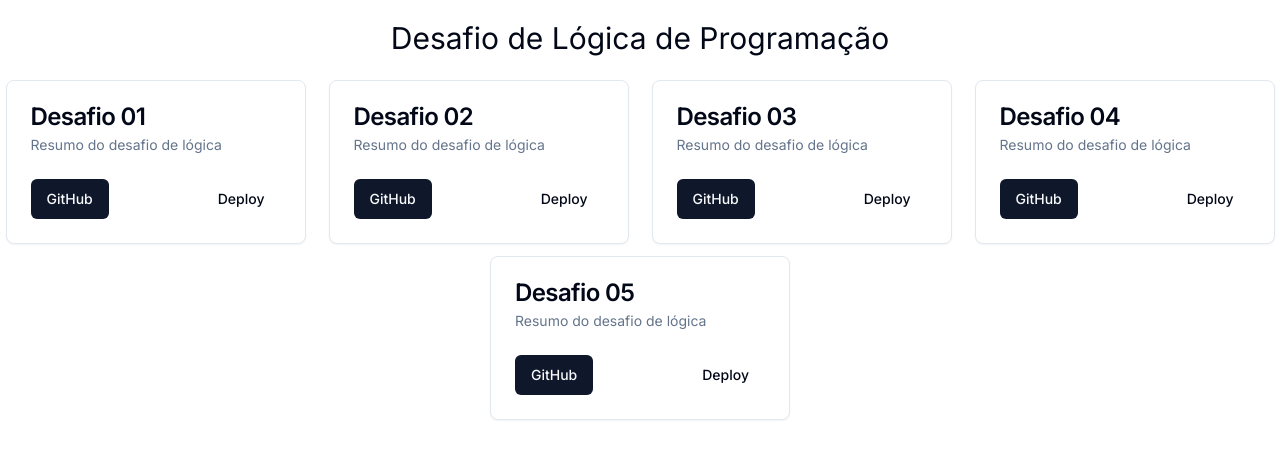
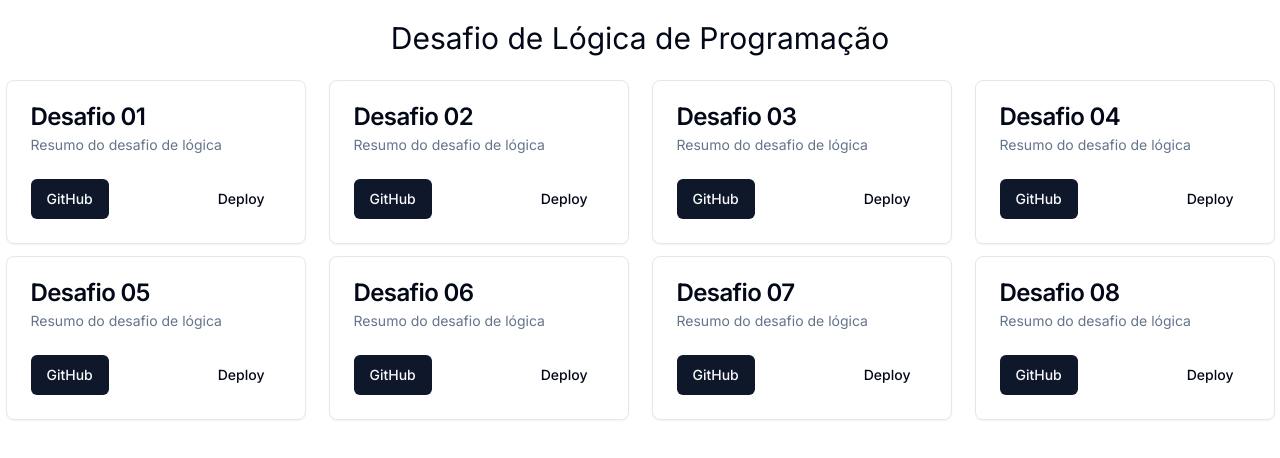
Before and after one commit to darioreisjr/desafiodelogicadeprogramacao, a Next.js app: page / in a window 1280 px wide. Shown: the top 458 px of the page. Built offline with nearby package versions, Linux system fonts and the light colour scheme.

Commit message:
feat: challenge six complete

```diff
--- a/src/app/page.tsx
+++ b/src/app/page.tsx
@@ -15,7 +15,7 @@ export default function Home() {
   return (
     <>
       <h1 className="text-center mt-5 text-3xl" >Desafio de Lógica de Programação</h1>
-      <div className="flex flex-col md:flex-row items-center justify-around flex-wrap gap-3 mb-6 mt-6">
+      <div className="flex max-w-screen-xl m-auto flex-col md:flex-row items-center justify-around flex-wrap gap-3 mb-6 mt-6">
         <Card className="w-[400px] md:w-[300px]">
           <CardHeader>
             <CardTitle>Desafio 01</CardTitle>
@@ -141,6 +141,81 @@ export default function Home() {
             </Button>
           </CardFooter>
         </Card>
+        <Card className="w-[400px] md:w-[300px]">
+          <CardHeader>
+            <CardTitle>Desafio 06</CardTitle>
+            <CardDescription>Resumo do desafio de lógica</CardDescription>
+          </CardHeader>
+          <CardFooter className="flex justify-between">
+            <Button>
+              <Link
+                href="https://github.com/darioreisjr/desafiodelogicadeprogramacao/tree/main/src/app/(routes)/desafio-6"
+                target="_blank"
+              >
+                GitHub
+              </Link>
+            </Button>
+            <Button
+              variant="ghost"
+            >
+              <Link
+                href="/desafio-6"
+              >
+                Deploy
+              </Link>
+            </Button>
+          </CardFooter>
+        </Card>
+        <Card className="w-[400px] md:w-[300px]">
+          <CardHeader>
+            <CardTitle>Desafio 07</CardTitle>
+            <CardDescription>Resumo do desafio de lógica</CardDescription>
+          </CardHeader>
+          <CardFooter className="flex justify-between">
+            <Button>
+              <Link
+                href="https://github.com/darioreisjr/desafiodelogicadeprogramacao/tree/main/src/app/(routes)/desafio-7"
+                target="_blank"
+              >
+                GitHub
+              </Link>
+            </Button>
+            <Button
+              variant="ghost"
+            >
+              <Link
+                href="/desafio-7"
+              >
+                Deploy
+              </Link>
+            </Button>
+          </CardFooter>
+        </Card>
+        <Card className="w-[400px] md:w-[300px]">
+          <CardHeader>
+            <CardTitle>Desafio 08</CardTitle>
+            <CardDescription>Resumo do desafio de lógica</CardDescription>
+          </CardHeader>
+          <CardFooter className="flex justify-between">
+            <Button>
+              <Link
+                href="https://github.com/darioreisjr/desafiodelogicadeprogramacao/tree/main/src/app/(routes)/desafio-8"
+                target="_blank"
+              >
+                GitHub
+              </Link>
+            </Button>
+            <Button
+              variant="ghost"
+            >
+              <Link
+                href="/desafio-8"
+              >
+                Deploy
+              </Link>
+            </Button>
+          </CardFooter>
+        </Card>
       </div>
     </>
   )
```
Also changed, not shown: src/app/(routes)/desafio-6/page.jsx (added, +73 -0 lines).
